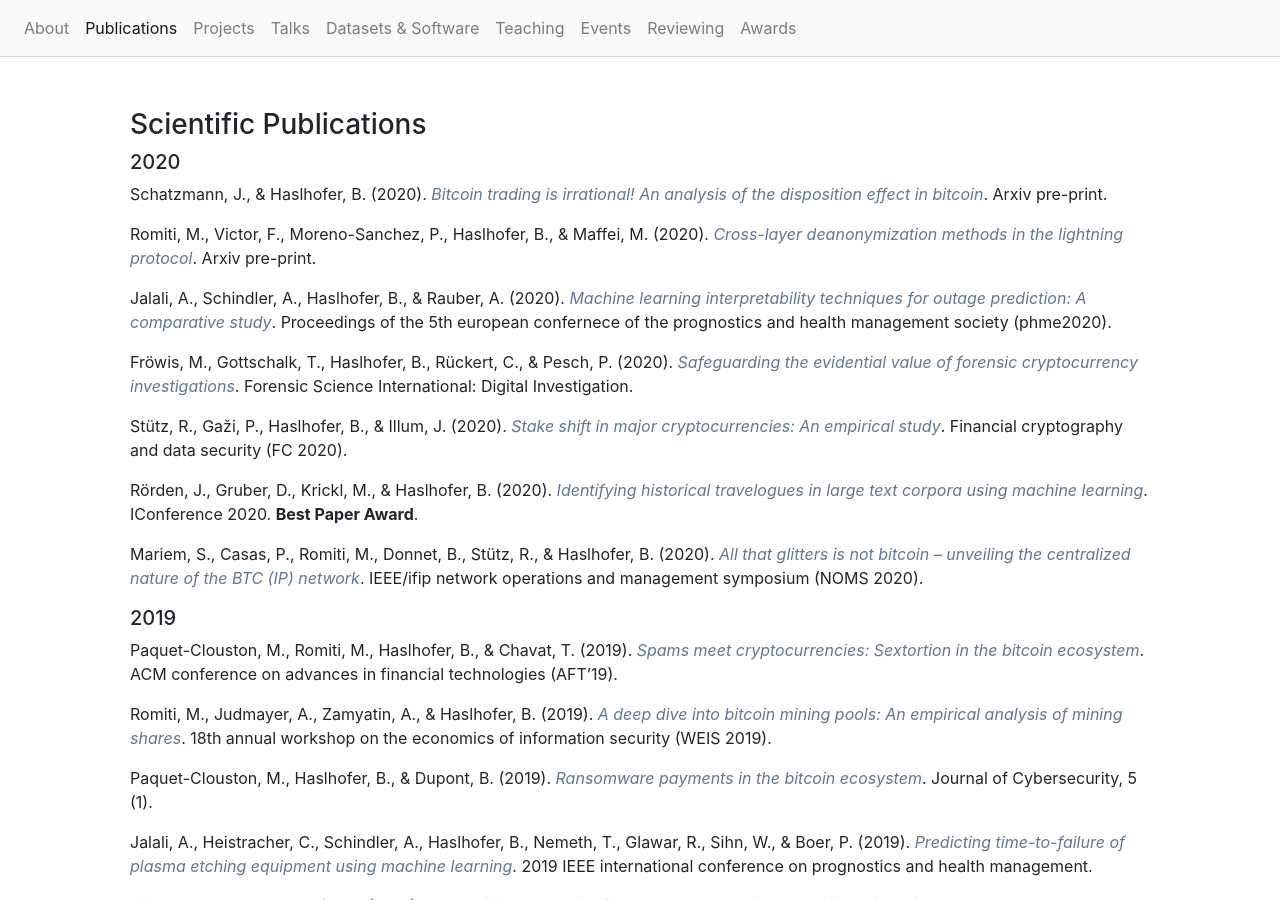
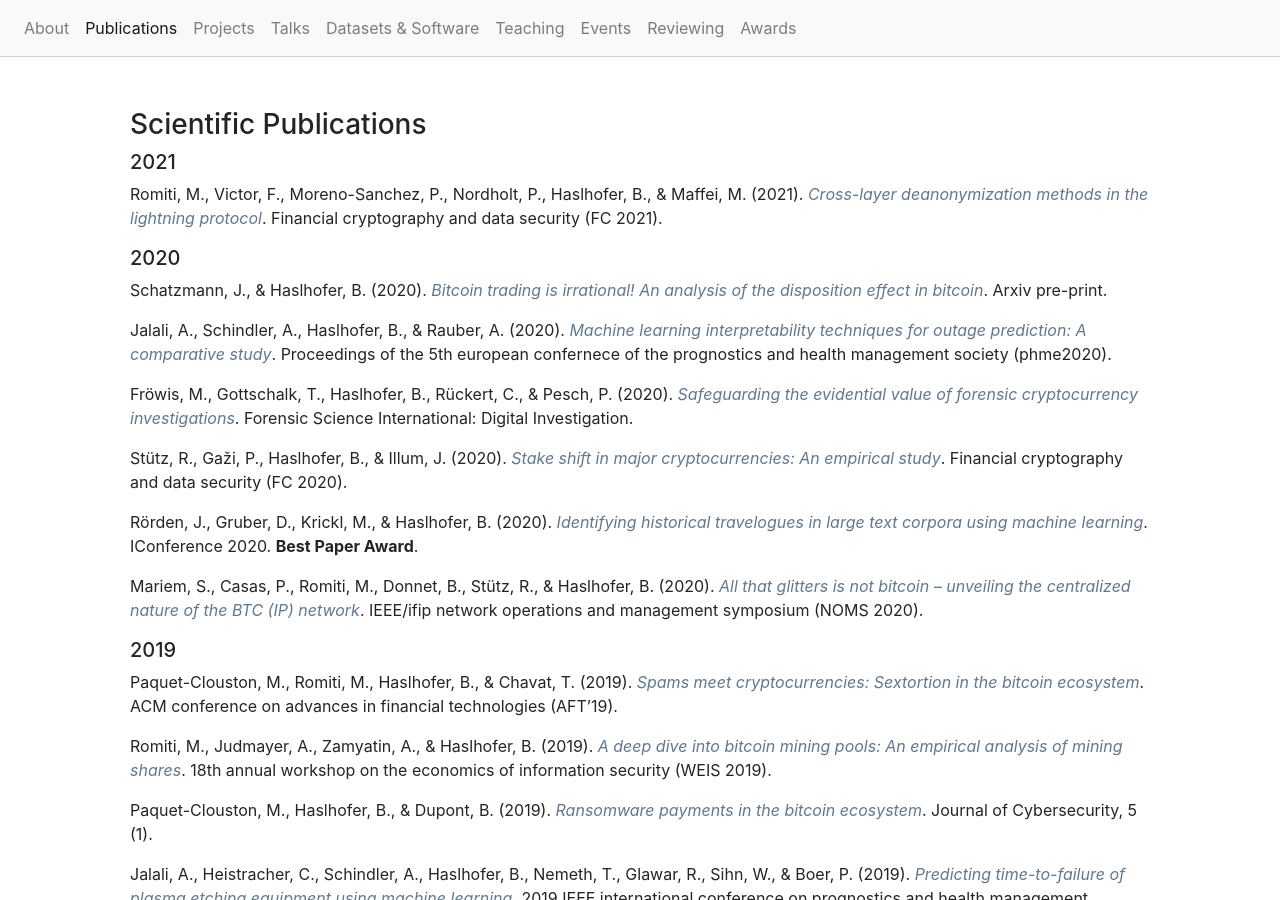
Before and after one commit to behas/behas.github.com, a Jekyll site: the page built from publications.html, in a window 1280 px wide and 900 px high. Built offline with Jekyll 4.4.1, drawn with Linux system fonts in a browser that asks for light colours; a style sheet for code colours, icons or effects is not loaded.

Commit message:
updated FC puub

```diff
--- a/_data/publications.yml
+++ b/_data/publications.yml
@@ -13,7 +13,7 @@ references:
   container-title: Arxiv pre-print
   URL: https://arxiv.org/abs/2010.12415
 
-- id: Romiti:2020a
+- id: Romiti:2021a
   type: paper-conference
   author:
   - family: Romiti
@@ -22,14 +22,16 @@ references:
     given: Friedhelm
   - family: Moreno-Sanchez
     given: Pedro
+  - family: Nordholt
+    given: Peter Sebastian
   - family: Haslhofer
     given: Bernhard
   - family: Maffei
     given: Matteo
   issued:
-  - year: 2020
+  - year: 2021
   title: Cross-layer deanonymization methods in the lightning protocol
-  container-title: Arxiv pre-print
+  container-title: Financial cryptography and data security (FC 2021)
   URL: https://arxiv.org/abs/2007.00764
 
 - id: Jalali:2020a
```
Also changed, not shown: assets/bibliography.bib (+5 -6 lines).
